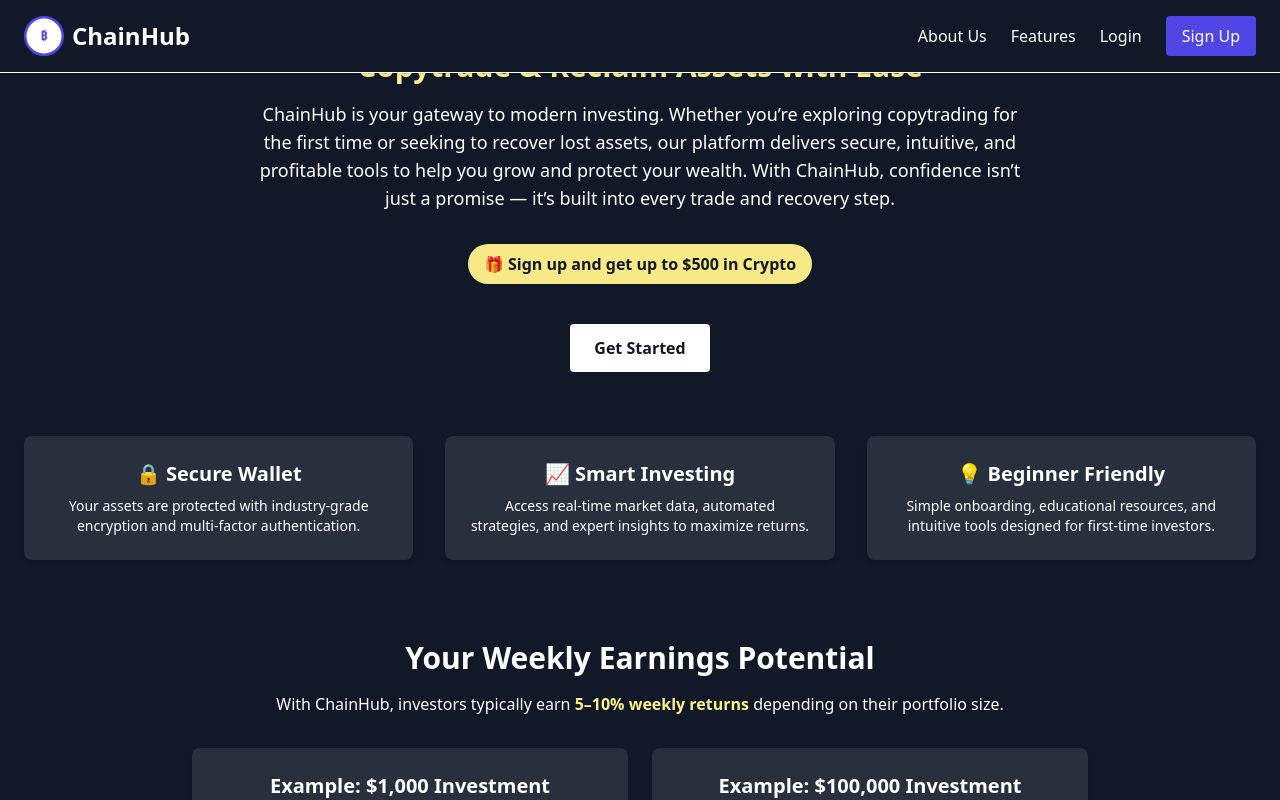
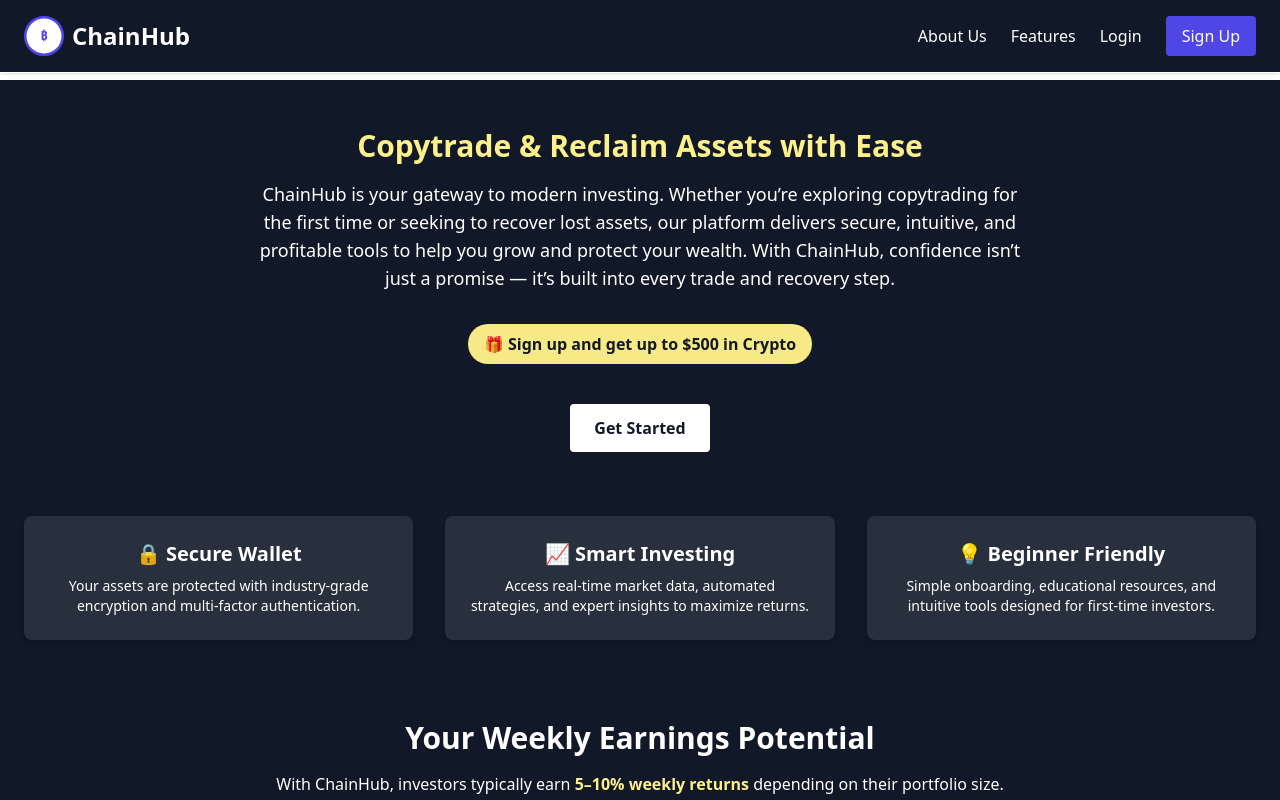
Before and after one commit to O-G-A1/CryptoInsider, a React (Create React App) app in the folder Frontend/: page / in a window 1280 px wide. Shown: the top 800 px of the page. Built offline with nearby package versions, Linux system fonts and the light colour scheme.

Commit message:
navpadding

```diff
--- a/Frontend/src/App.js
+++ b/Frontend/src/App.js
@@ -33,7 +33,7 @@ function App() {
 
       {/* Main Content */}
       <main
-        className={`transition duration-300 ${
+        className={`pt-20 transition duration-300 ${
           showSignup || showLogin ? "blur-sm" : ""
         }`}
       >
```
